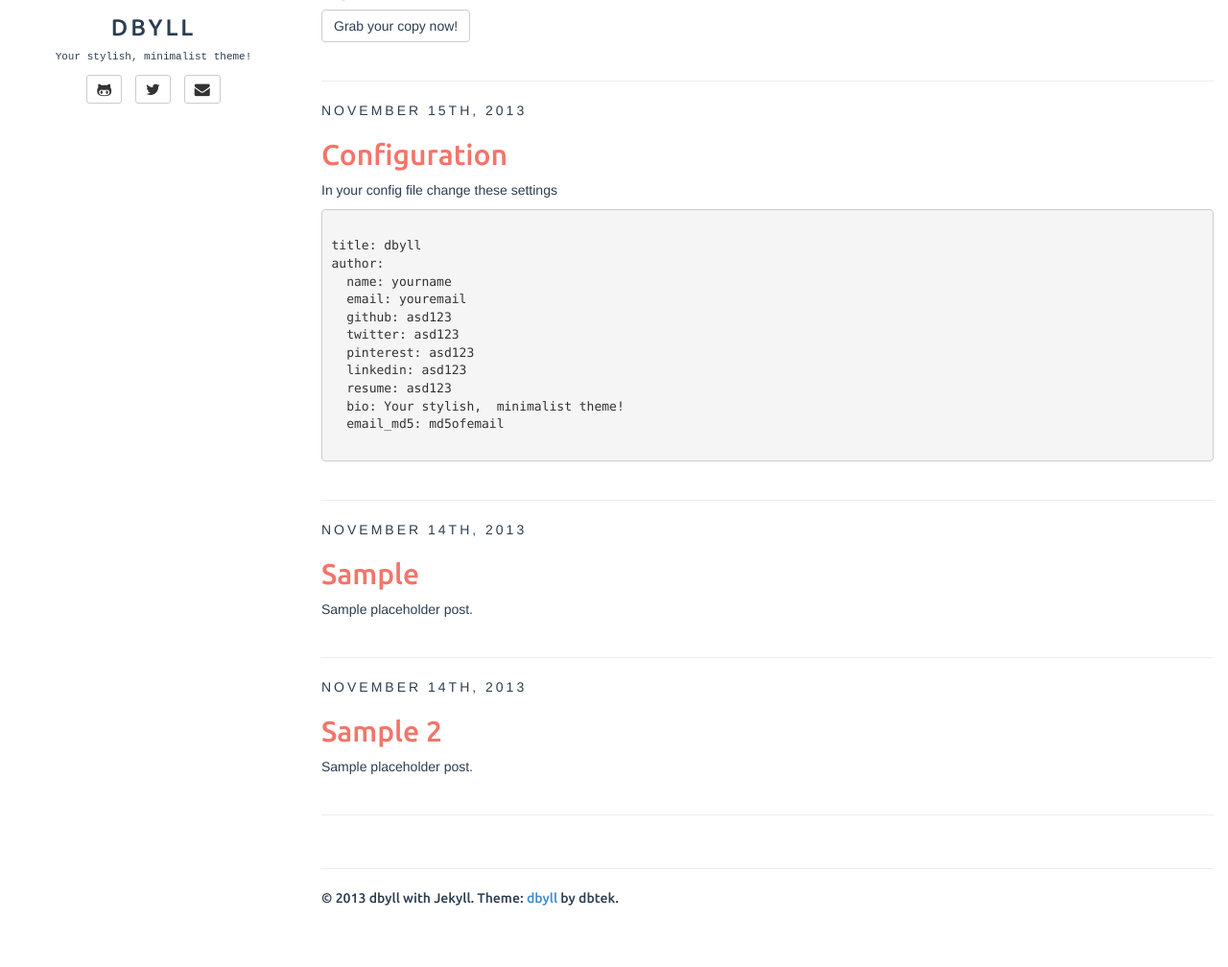
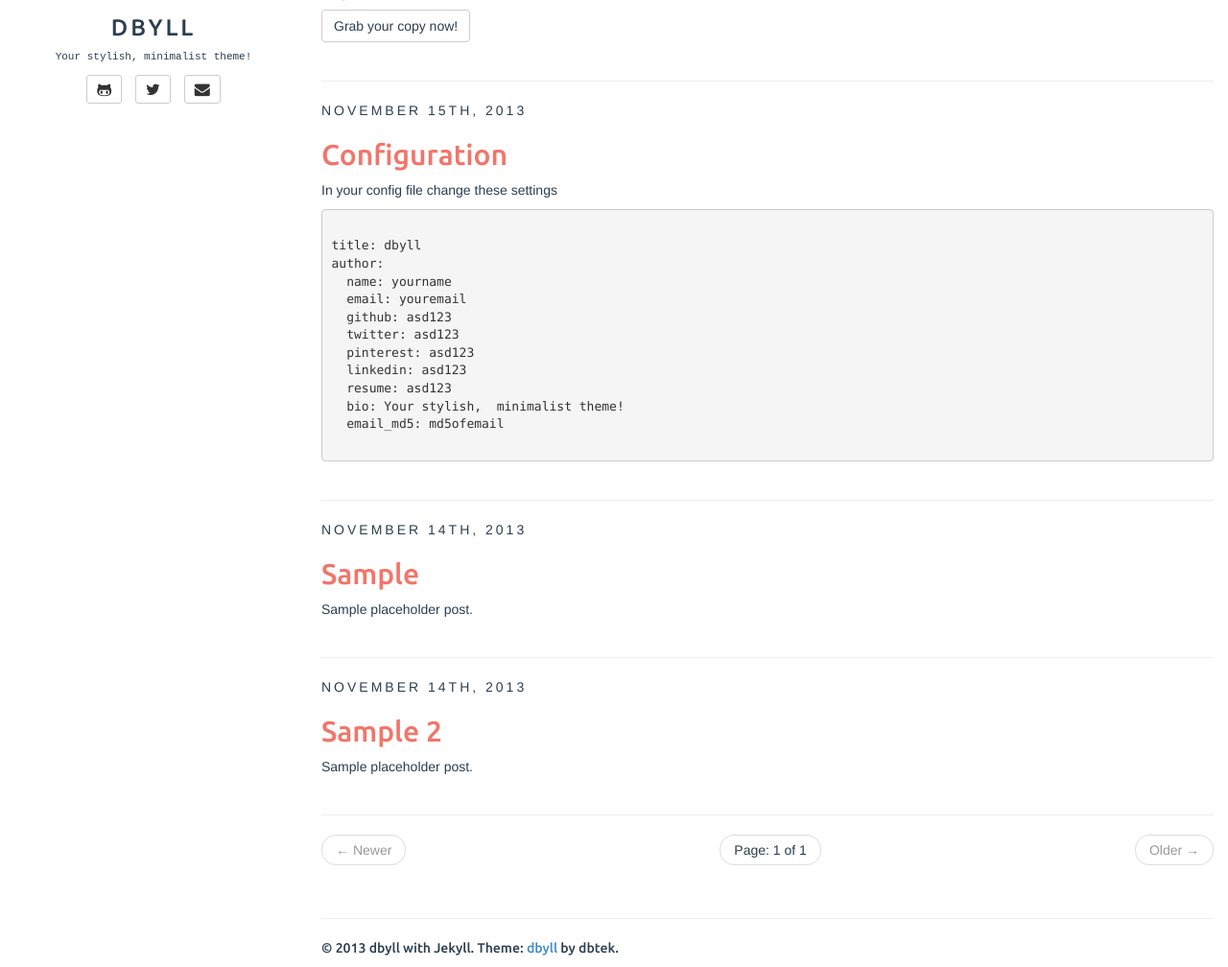
Before and after one commit to dbtek/dbyll, a Jekyll site: the page built from index.html, in a window 1280 px wide and 1290 px high, cut to the strip 282-1290 px from the top of the window. Shown: the whole strip at 96% size. Built offline with Jekyll 4.4.1, drawn with Linux system fonts in a browser that asks for light colours; the list of posts is cut into pages by our own code.

Commit message:
Pagination for posts added to home page. index.md changed to index.html

```diff
--- a/_config.yml
+++ b/_config.yml
@@ -1,6 +1,5 @@
 # visit https://github.com/mojombo/jekyll/wiki/Configuration for more settings
 
-server: true # runs a local server
 paginate: 10 # pagination based on number of posts
 paginate_path: "page:num"
 exclude: ["README.md"] # files to exclude
--- /dev/null
+++ b/index.html
@@ -0,0 +1,76 @@
+---
+layout: page
+title: dbyll
+tagline:
+---
+
+{% for post in paginator.posts %}
+
+	<article class="home">
+
+		<span class="post-date">
+			{% assign d = post.date | date: "%d" | plus:'0' %}
+			{{ post.date | date: "%B" }}
+			{% case d %}
+			  {% when 1 or 21 or 31 %}{{ d }}st,
+			  {% when 2 or 22 %}{{ d }}nd,
+			  {% when 3 or 23 %}{{ d }}rd,
+			  {% else %}{{ d }}th,
+			{% endcase %}
+			{{ post.date | date: "%Y" }}
+		</span>
+
+		<h2>
+			<a href="{{ site.BASE_PATH }}{{ post.url }}">{{ post.title }}</a>
+		</h2>
+
+		<div>
+
+			{% if post.fullview %}
+			  {{ post.content }}
+			{% else %}
+
+			<a href="{{ site.BASE_PATH }}{{post.url }}">
+			  {% if post.shortinfo %}{{ post.shortinfo }}{% elsif post.description %}{{ post.description }}{% else %}..{% endif %}
+			</a>
+
+		{% endif %}
+		</div>
+
+	</article>
+
+	<hr/>
+
+{% endfor %}
+
+<ul class="pager">
+
+  {% if paginator.previous_page %}
+    <li class="previous">
+      {% if paginator.previous_page == 1 %}
+        <a href="{{ site.BASE_PATH }}">&larr; Newer</a>
+      {% else %}
+        <a href="{{ site.BASE_PATH }}page{{ paginator.previous_page }}">&larr; Newer</a>
+      {% endif %}
+    </li>
+  {% else %}
+    <li class="previous disabled">
+      <a>&larr; Newer</a>
+    </li>
+  {% endif %}
+
+  <li>
+  	<span class="page_number">Page: {{ paginator.page }} of {{ paginator.total_pages }}</span>
+  </li>
+
+  {% if paginator.next_page %}
+    <li class="next">
+  	  <a href="{{ site.BASE_PATH }}page{{ paginator.next_page }}">Older &rarr;</a>
+    </li>
+  {% else %}
+    <li class="next disabled">
+  	  <a>Older &rarr;</a>
+    </li>
+  {% endif %}
+
+</ul>
--- a/index.md
+++ /dev/null
@@ -1,35 +0,0 @@
----
-layout: page
-title: dbyll
-tagline:
-
----
-{% for post in site.posts %}
-<article class="home">
-<span class="post-date">
-{% assign d = post.date | date: "%d" | plus:'0' %}
-{{ post.date | date: "%B" }}
-{% case d %}
-  {% when 1 or 21 or 31 %}{{ d }}st,
-  {% when 2 or 22 %}{{ d }}nd,
-  {% when 3 or 23 %}{{ d }}rd,
-  {% else %}{{ d }}th,
-{% endcase %}
-{{ post.date | date: "%Y" }}
-</span>
-<h2>
-	<a href="{{ site.BASE_PATH }}{{ post.url }}">{{ post.title }}</a>
-</h2>
-<div>
-
-{% if post.fullview %}
-  {{ post.content }}
-{% else %}
-  <a href="{{ site.BASE_PATH }}{{post.url }}">
-  {% if post.shortinfo %}{{ post.shortinfo }}{% elsif post.description %}{{ post.description }}{% else %}..{% endif %}
-  </a>
-{% endif %}
-</div>
-</article>
-<hr/>
-{% endfor %}
```
